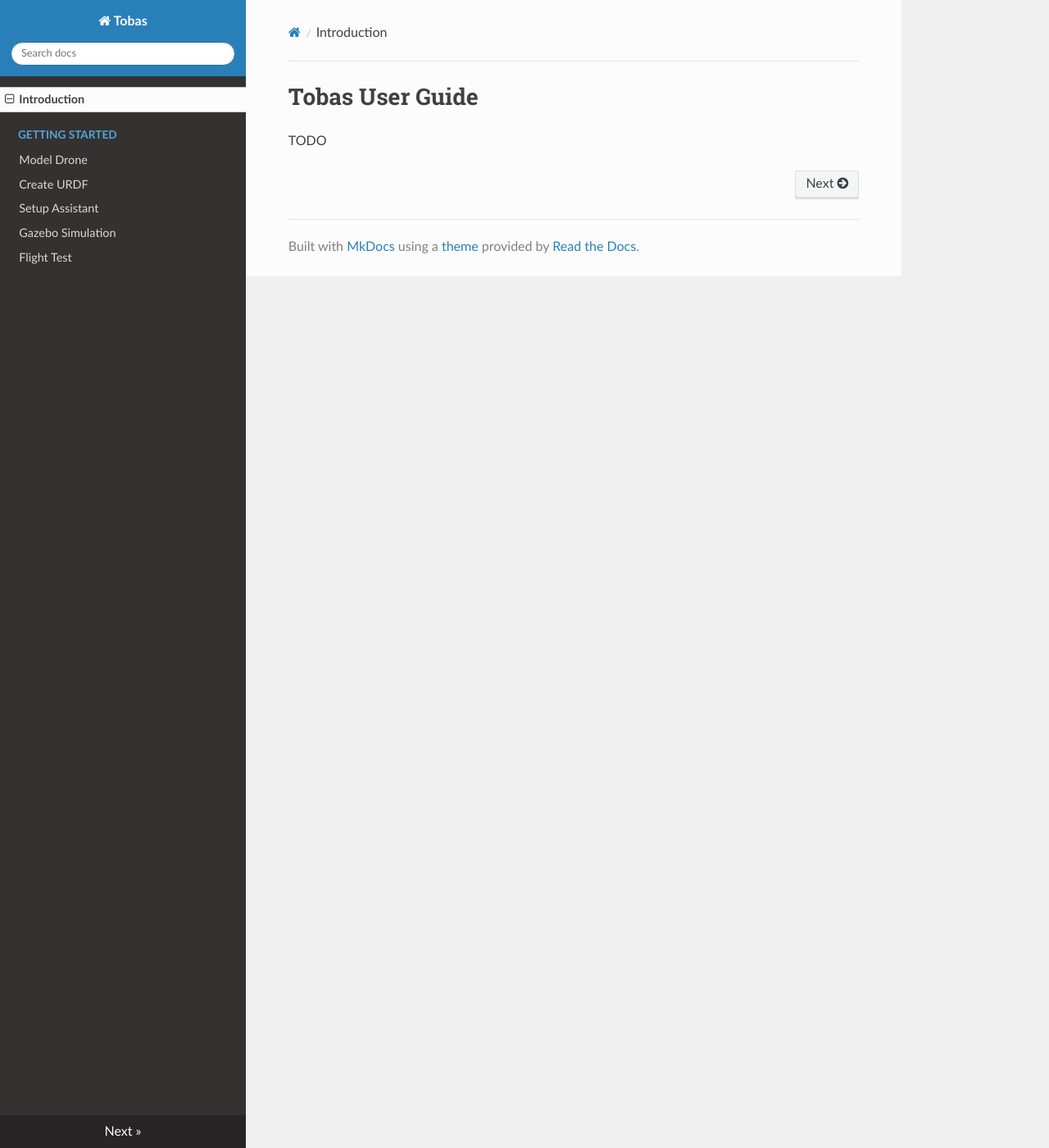
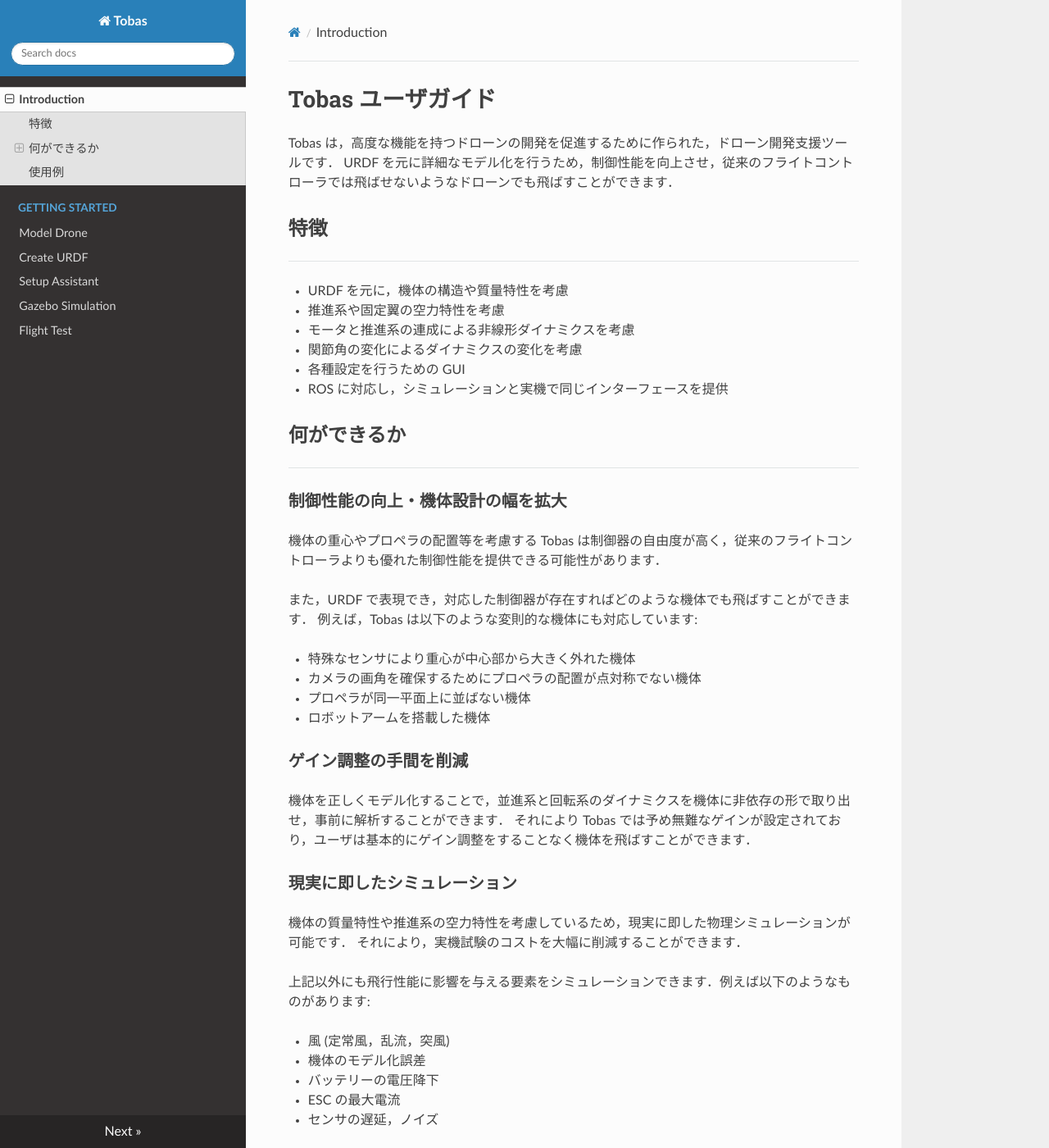
Before and after one commit to TobasFlightControl/tobas_wiki, an MkDocs documentation site: the page built from docs/index.md, in a window 1280 px wide and 1400 px high. Shown: the whole window at 82% size. Built offline with MkDocs 1.6.1, drawn with Linux system fonts in a browser that asks for light colours; nearby versions of some CDN libraries.

Commit message:
edit: index.md

```diff
--- a/docs/index.md
+++ b/docs/index.md
@@ -1,3 +1,55 @@
-# Tobas User Guide
+# Tobas ユーザガイド
+
+Tobas は，高度な機能を持つドローンの開発を促進するために作られた，ドローン開発支援ツールです．
+URDF を元に詳細なモデル化を行うため，制御性能を向上させ，従来のフライトコントローラでは飛ばせないようなドローンでも飛ばすことができます．
+
+## 特徴
+
+---
+
+- URDF を元に，機体の構造や質量特性を考慮
+- 推進系や固定翼の空力特性を考慮
+- モータと推進系の連成による非線形ダイナミクスを考慮
+- 関節角の変化によるダイナミクスの変化を考慮
+- 各種設定を行うための GUI
+- ROS に対応し，シミュレーションと実機で同じインターフェースを提供
+
+## 何ができるか
+
+---
+
+### 制御性能の向上・機体設計の幅を拡大
+
+機体の重心やプロペラの配置等を考慮する Tobas は制御器の自由度が高く，従来のフライトコントローラよりも優れた制御性能を提供できる可能性があります．
+
+また，URDF で表現でき，対応した制御器が存在すればどのような機体でも飛ばすことができます．
+例えば，Tobas は以下のような変則的な機体にも対応しています:
+
+- 特殊なセンサにより重心が中心部から大きく外れた機体
+- カメラの画角を確保するためにプロペラの配置が点対称でない機体
+- プロペラが同一平面上に並ばない機体
+- ロボットアームを搭載した機体
+
+### ゲイン調整の手間を削減
+
+機体を正しくモデル化することで，並進系と回転系のダイナミクスを機体に非依存の形で取り出せ，事前に解析することができます．
+それにより Tobas では予め無難なゲインが設定されており，ユーザは基本的にゲイン調整をすることなく機体を飛ばすことができます．
+
+### 現実に即したシミュレーション
+
+機体の質量特性や推進系の空力特性を考慮しているため，現実に即した物理シミュレーションが可能です．
+それにより，実機試験のコストを大幅に削減することができます．
+
+上記以外にも飛行性能に影響を与える要素をシミュレーションできます．例えば以下のようなものがあります:
+
+- 風 (定常風，乱流，突風)
+- 機体のモデル化誤差
+- バッテリーの電圧降下
+- ESC の最大電流
+- センサの遅延，ノイズ
+
+## 使用例
+
+---
 
 TODO
```
